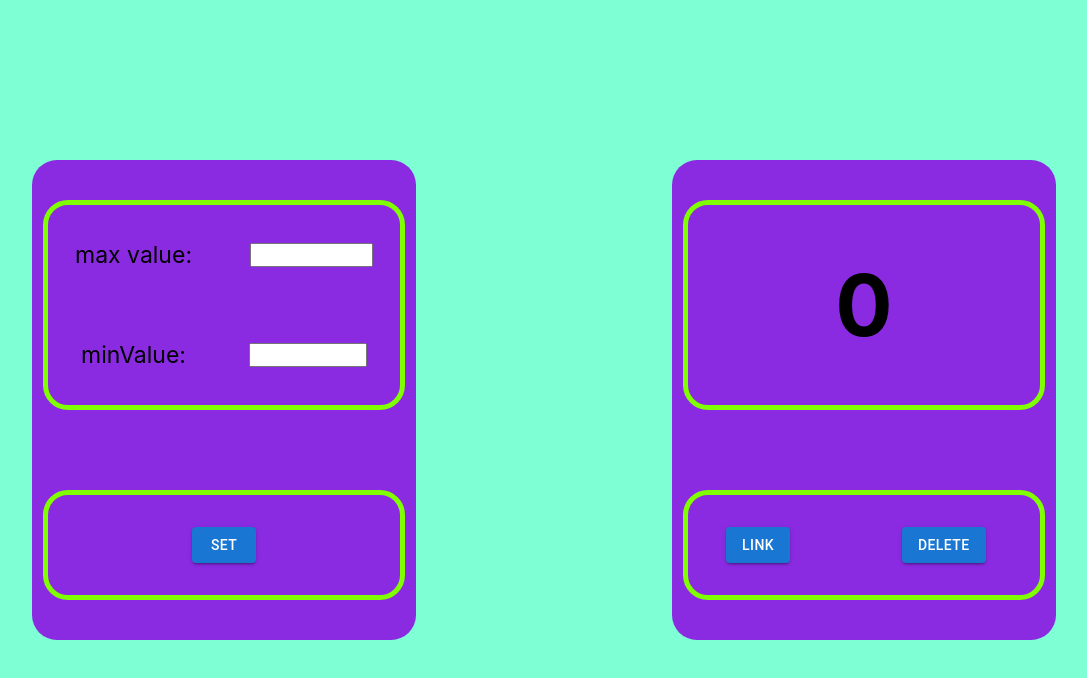
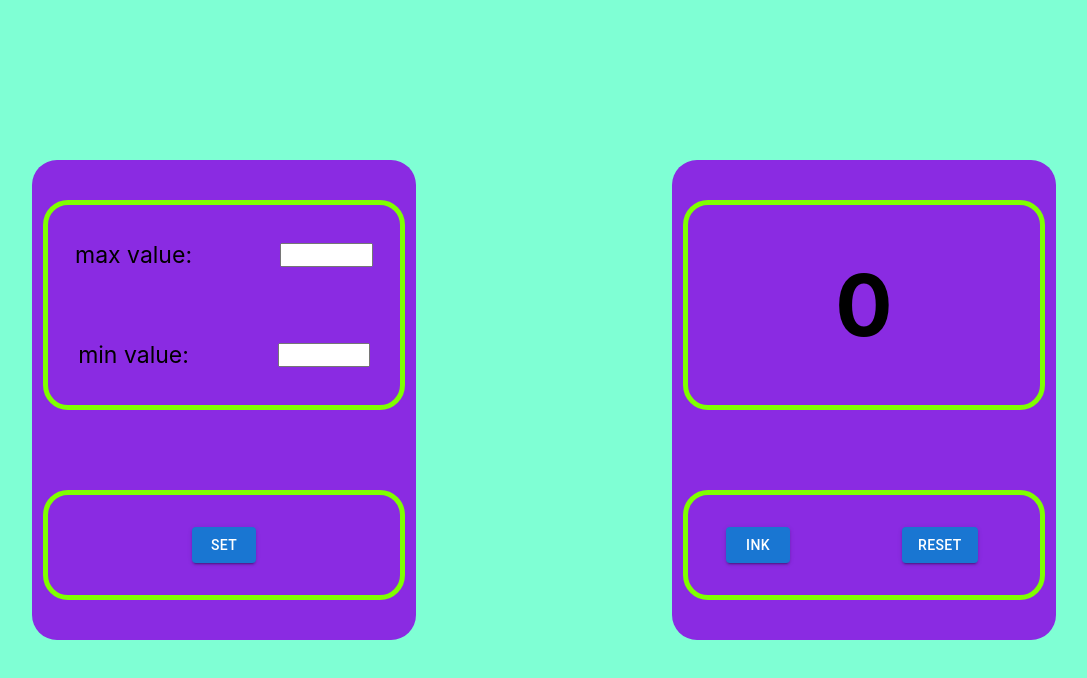
Before and after one commit to sasha2234562/counter, a React (Create React App) app: page / in a window 1280 px wide. Shown: the top 678 px of the page, without its empty margins (96-1183 px from the left). Built offline with nearby package versions, Linux system fonts and the light colour scheme.

Commit message:
create counter

```diff
--- a/src/App.tsx
+++ b/src/App.tsx
@@ -8,19 +8,27 @@ import {MinValue} from "./conditions/minValue";
 
 function App() {
 
-    const [number, setNumber] = useState<number>(0)
+    const [number, setNumber] = useState<number>(0);
+    const [maxNumber, setMaxNumber] = useState<number>(0);
+    const [minNumber, setMinNumber] = useState<number>(0);
 
+    const [error, setError] = useState(false)
     const styleNumber = {
-        color: number> 4 ? 'red' : ''
+        color: number > 4 ? 'red' : ''
     }
-
+    const changeMaxNumber = (e: string) => {
+        setMaxNumber(Number(e))
+    }
+    const changeMinNumber = (e: string) => {
+        setMinNumber(Number(e))
+    }
     return (
         <div className="App">
             <div className={'container'}>
                 <div className={'counter'}>
                     <div className={'conditions'}>
-                        <MaxValue/>
-                        <MinValue/>
+                        <MaxValue maxNumber={maxNumber} changeMaxNumber={changeMaxNumber}/>
+                        <MinValue minNumber={minNumber} changeMinNumber={changeMinNumber}/>
                     </div>
                     <div className={'button-set'}>
                         <Set value={number}/>
--- a/src/buttons/inc.tsx
+++ b/src/buttons/inc.tsx
@@ -11,7 +11,7 @@ const onClickHandler = ()=> {
 }
     return(
             <Button  onClick={onClickHandler} variant="contained" href="#contained-buttons">
-                Link
+                ink
             </Button>
     )
 }
--- a/src/buttons/reset.tsx
+++ b/src/buttons/reset.tsx
@@ -11,7 +11,7 @@ props.reset(0)
 }
     return (
         <Button onClick={resetHandler} variant="contained">
-            Delete
+            reset
         </Button>
     )
 }
--- a/src/conditions/condition.module.css
+++ b/src/conditions/condition.module.css
@@ -5,10 +5,10 @@
     margin: auto;
     font-size: 23px;
     align-items: center;
-    font-weight: inherit;
 }
 
 .condition input {
-    width: 40%;
+    display: flex;
+    max-width: 30%;
     height: 20px;
 }
--- a/src/conditions/maxValue.tsx
+++ b/src/conditions/maxValue.tsx
@@ -1,11 +1,23 @@
 import i from './condition.module.css'
+import {ChangeEvent} from "react";
 
-export const MaxValue = () => {
+type propsTypeMaxNumber= {
+    maxNumber: number
+    changeMaxNumber: (value: string)=>void
+}
 
+export const MaxValue = (props: propsTypeMaxNumber) => {
+
+    const onChangeHandler= (e: ChangeEvent<HTMLInputElement>)=>{
+        props.changeMaxNumber(e.currentTarget.value)
+    }
     return (
         <div className={i.condition}>
             <span>max value:</span>
-            <input type={'number'}/>
+            <input
+                value={props.maxNumber? props.maxNumber: ''}
+                onChange={onChangeHandler}
+                type={'number'}/>
         </div>
     )
 }
--- a/src/conditions/minValue.tsx
+++ b/src/conditions/minValue.tsx
@@ -1,13 +1,21 @@
 import i from './condition.module.css'
+import {ChangeEvent} from "react";
 
+type propsMinValueType= {
+    minNumber: number
+    changeMinNumber: (e: string)=>void
+}
+export const MinValue = (props: propsMinValueType) => {
 
-export const MinValue = () => {
-
-
+const onChangeHandler= (e: ChangeEvent<HTMLInputElement>)=> {
+    props.changeMinNumber(e.currentTarget.value)
+}
     return (
         <div className={i.condition}>
-            <span>minValue:</span>
-            <input type={'number'}/>
+            <span>min value:</span>
+            <input
+                onChange={onChangeHandler}
+                type={'number'}/>
         </div>
     )
 }
```
